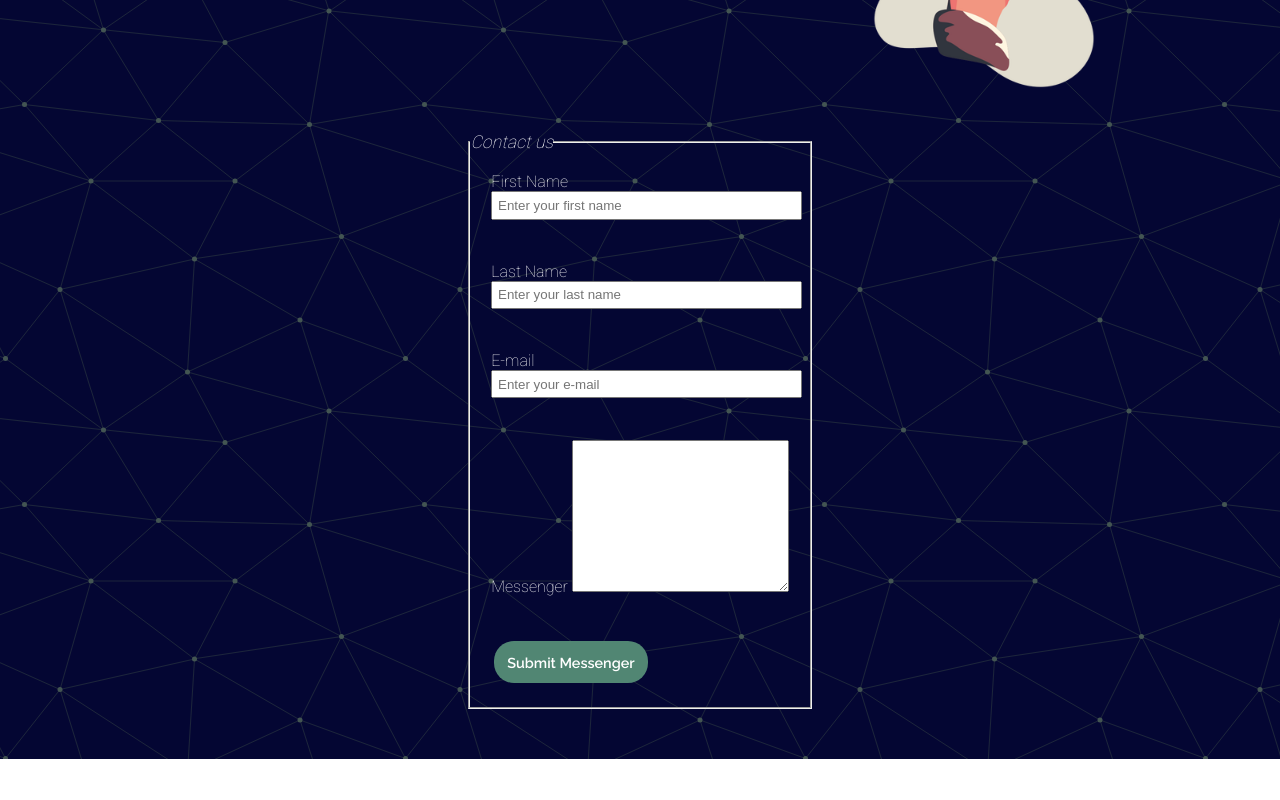
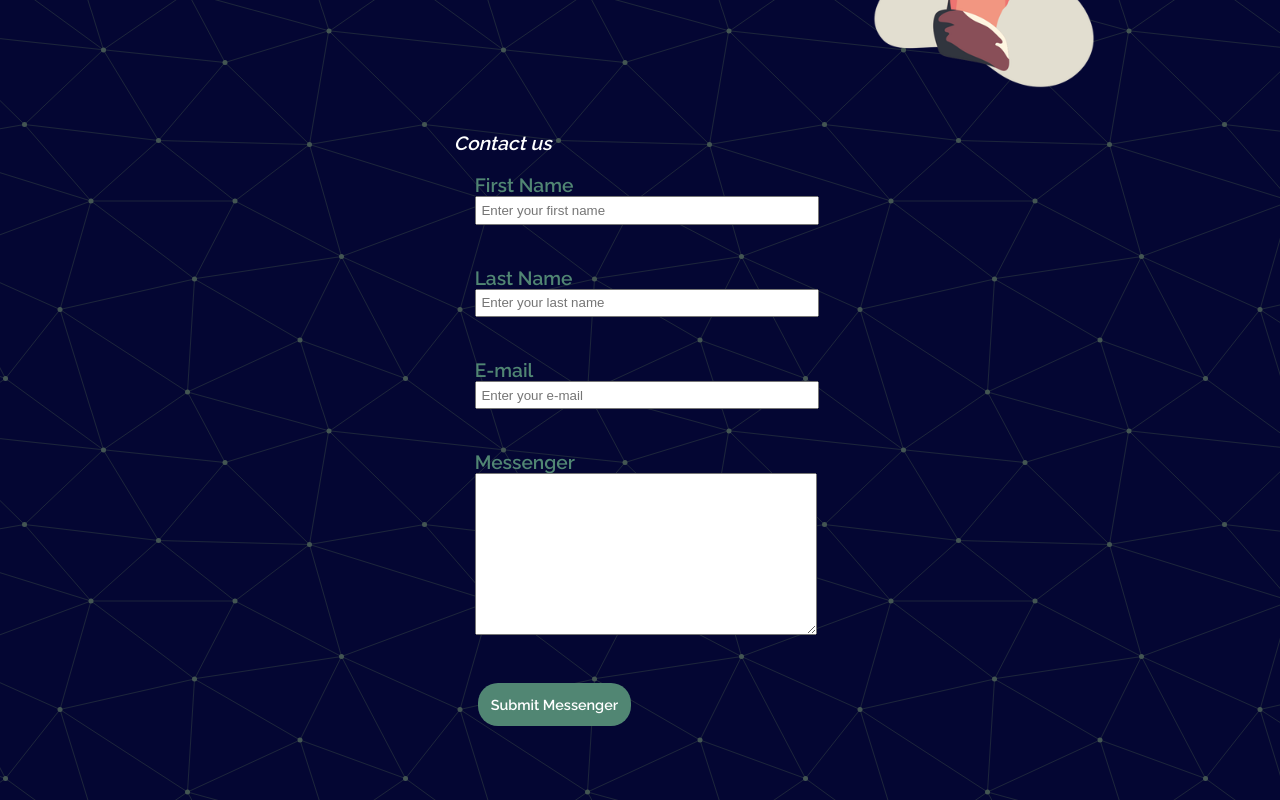
Before and after one commit to desireebarretti/LandingPages, a plain HTML site: page index.html in a window 1280 px wide. Shown: the part 5394-6194 px from the top of the page. Before the commit the page ends 6153 px from the top, so only its background shows below. Drawn offline with Linux system fonts and the light colour scheme; a web font is replaced by a local one.

Commit message:
Acertando as estilizações do form

```diff
--- a/styles/contact.css
+++ b/styles/contact.css
@@ -38,15 +38,28 @@
 }
 
 /* FORMULÁRIO DE CONTATO */
+fieldset {
+    border: none;
+}
+
 fieldset legend {
     font-style: italic;
-    font-size: 1.1rem;
+    font-size: 1.2rem;
+    font-family: var(--raleway);
 }
+
+fieldset div label {
+    font-size: 1.2rem;
+    font-family: var(--raleway);
+    color: var(--verde-agua);
+}
+
 .form-group {
     padding: 1.3rem;
 }
 
-.form-group input {
+.form-group input,
+.form-group textarea {
     padding: 0.3rem;
     width: 100%;
 }
```
